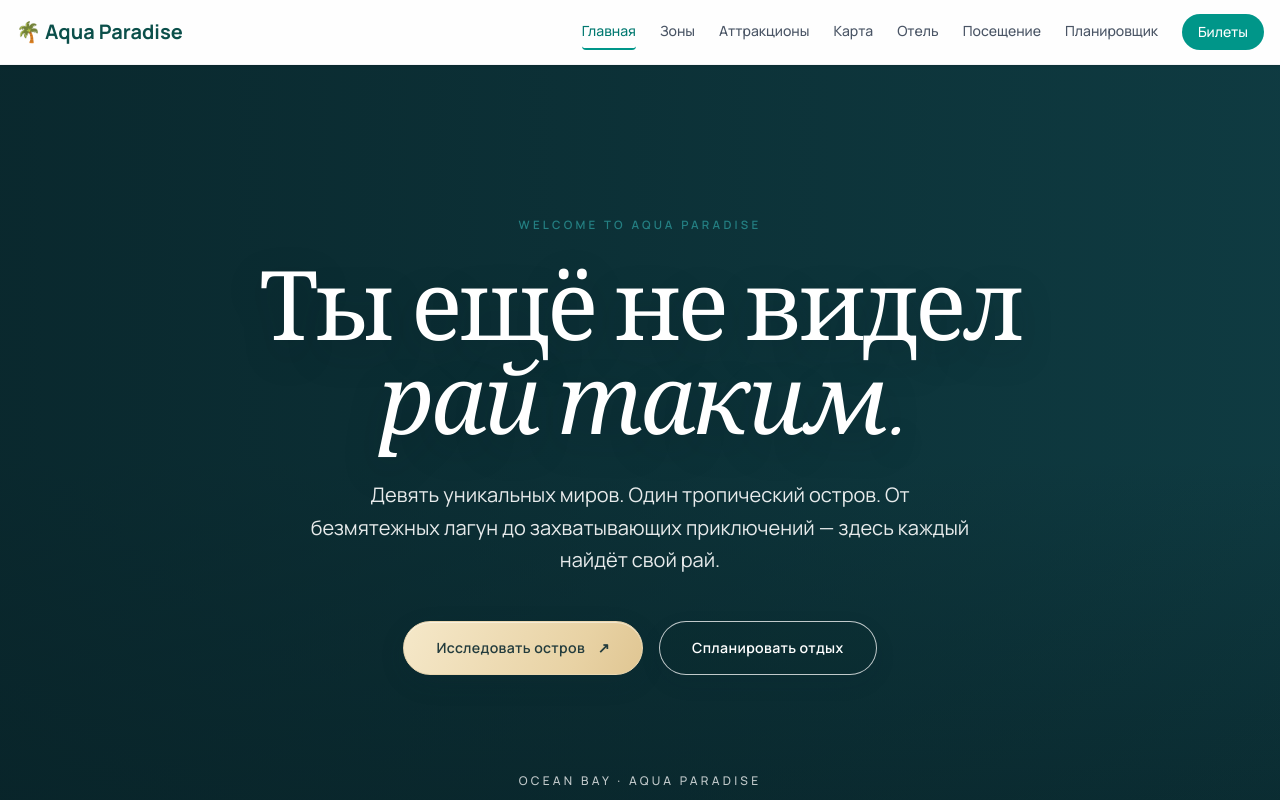
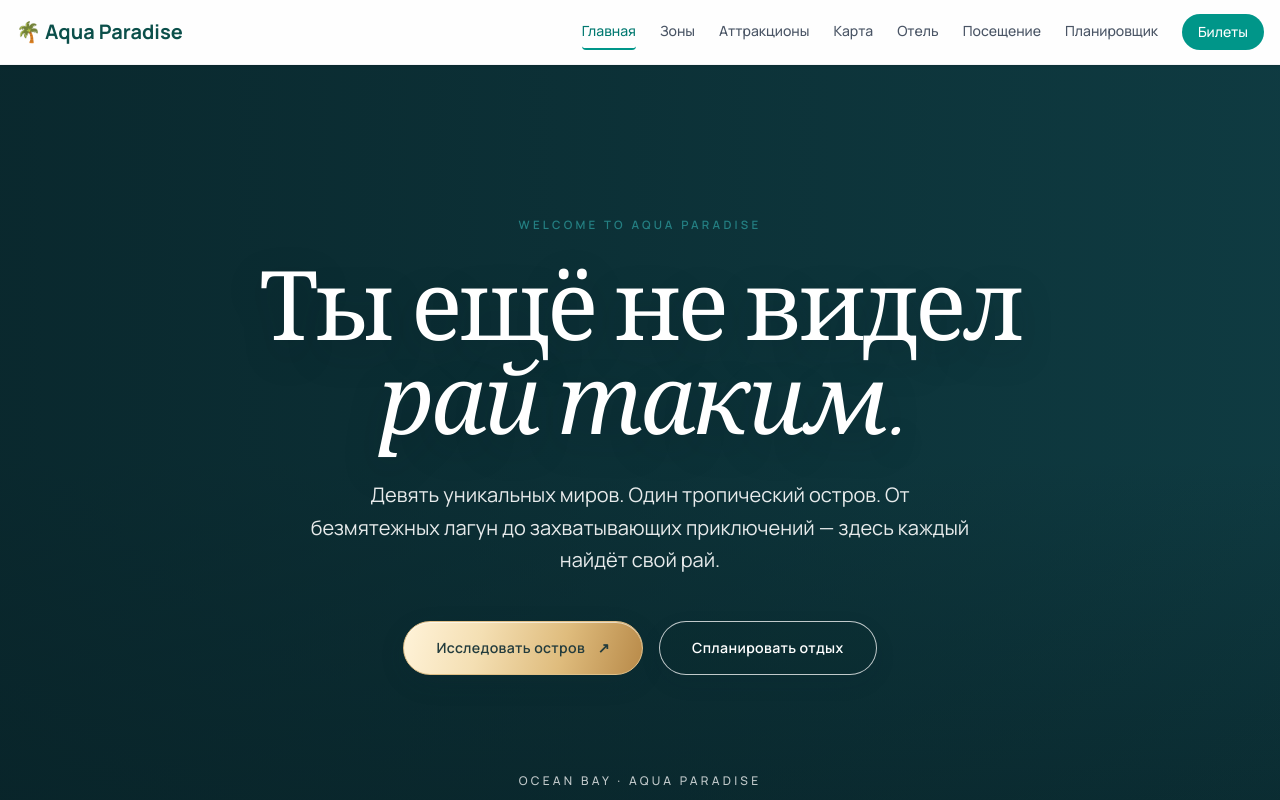
Before and after one commit to raccoonforge/aqua-paradise-resort, a React (Vite) app: page / in a window 1280 px wide. Shown: the top 800 px of the page. Built offline with nearby package versions, Linux system fonts and the light colour scheme.

Commit message:
style: strengthen left-to-right champagne gradient on primary buttons

```diff
--- a/src/index.css
+++ b/src/index.css
@@ -277,19 +277,18 @@ body {
   .apr-button { min-height: 52px; }
 }
 
-/* Champagne glow: a restrained satin gradient reserved for primary actions. */
+/* Directional champagne gradient: noticeably lighter on the left, richer on the right. */
 .apr-button--sand {
-  background: linear-gradient(115deg, #f5e8c9 0%, #e8d2a4 42%, #d6b77d 78%, #ead4a8 100%);
-  background-size: 180% 100%;
+  background: linear-gradient(105deg, #fff3d9 0%, #f4dfb3 32%, #dfbc7d 66%, #b88a49 100%);
   color: #233c3d;
-  border: 1px solid #e9d6af;
-  box-shadow: inset 0 1px 0 rgba(255,255,255,.48), 0 8px 24px rgba(10,45,47,.16);
-  transition: background-position .35s ease, box-shadow .25s ease, transform .2s ease;
+  border: 1px solid #dfbf87;
+  box-shadow: inset 0 1px 0 rgba(255,255,255,.6), 0 8px 24px rgba(10,45,47,.16);
+  transition: filter .25s ease, box-shadow .25s ease, transform .2s ease;
 }
 .apr-button--sand:hover {
-  background: linear-gradient(115deg, #fff0d2 0%, #f0dcb5 42%, #dec18c 78%, #f1deb9 100%);
-  border-color: #f0ddb7;
-  box-shadow: inset 0 1px 0 rgba(255,255,255,.6), 0 12px 28px rgba(10,45,47,.19);
+  background: linear-gradient(105deg, #fff8e7 0%, #f8e7c5 32%, #e8cb95 66%, #c99b59 100%);
+  border-color: #e7ca98;
+  box-shadow: inset 0 1px 0 rgba(255,255,255,.7), 0 12px 28px rgba(10,45,47,.19);
 }
 .apr-button--sand:active { transform: translateY(0); box-shadow: inset 0 2px 5px rgba(79,56,24,.14); }
 @media (prefers-reduced-motion: reduce) { .apr-button--sand { transition: none; } }
```
